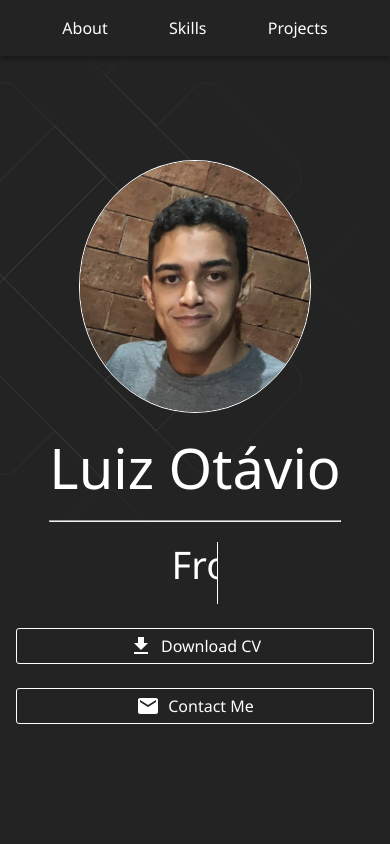
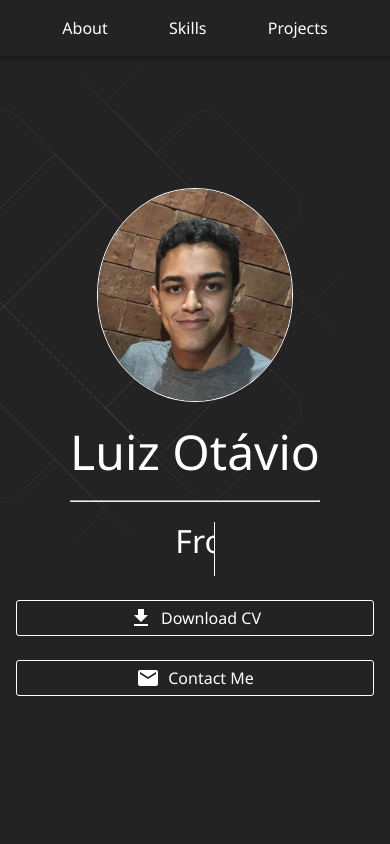
Before and after one commit to luizrodrigues12/my-portfolio, a React (Vite) app: page / in a window 390 px wide. Shown: the top 844 px of the page. Built offline with nearby package versions, Linux system fonts and the light colour scheme.

Commit message:
Styling hero

```diff
--- a/src/App.css
+++ b/src/App.css
@@ -16,7 +16,7 @@ html {
 
 /* Hero CSS */
 .principal-name {
-  font-size: 2.5em;
+  font-size: 2em;
 }
 
 .image-project {
@@ -54,8 +54,9 @@ html {
   align-items: center;
   justify-content: center;
   height: 8vh;
-  box-shadow: 1px 1px 4px rgb(0, 0, 0);
+  box-shadow: 1px 1px 2px rgb(0, 0, 0);
   color: white;
+  background-color: rgb(48, 48, 48);
 }
 
 @keyframes write {
@@ -79,18 +80,6 @@ html {
 @keyframes mark {
   50% {
     border-right-color: transparent;
-  }
-}
-
-@media (min-width: 600px) {
-  .principal-name {
-    font-size: 3em;
-  }
-}
-
-@media (min-width: 900px) {
-  .principal-name {
-    font-size: 4.2em;
   }
 }
 
--- a/src/pages/Home/sections/Hero/Hero.tsx
+++ b/src/pages/Home/sections/Hero/Hero.tsx
@@ -19,7 +19,6 @@ const Hero = () => {
     [theme.breakpoints.up(768)]: {
       marginTop: "0",
     },
-    [theme.breakpoints.up("md")]: {},
   }));
 
   const StyledImage = styled("img")(({ theme }) => ({
@@ -29,6 +28,9 @@ const Hero = () => {
     filter: "saturate(80%)",
     [theme.breakpoints.up("xs")]: {
       width: "65%",
+    },
+    [theme.breakpoints.up(300)]: {
+      width: "55%",
     },
     [theme.breakpoints.up(413)]: {
       width: "75%",
--- a/src/theme.ts
+++ b/src/theme.ts
@@ -10,6 +10,23 @@ let theme = createTheme({
     },
   },
   typography: {
+    h1: {
+      fontSize: "4em",
+      "@media (min-width:300px)": {
+        fontSize: "3em",
+      },
+      "@media (min-width:600px)": {
+        fontSize: "4em",
+      },
+    },
+    h2: {
+      "@media (min-width:300px)": {
+        fontSize: "2em",
+      },
+      "@media (min-width:600px)": {
+        fontSize: "3em",
+      },
+    },
     fontFamily: "Segoe UI",
   },
 });
```
Also changed, not shown: src/assets/images/todoList.jpg.
